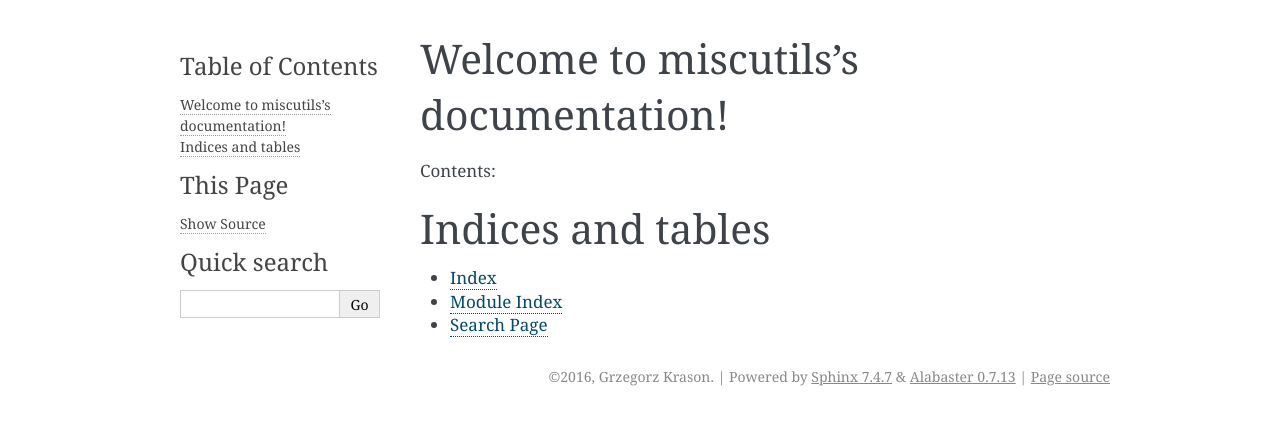
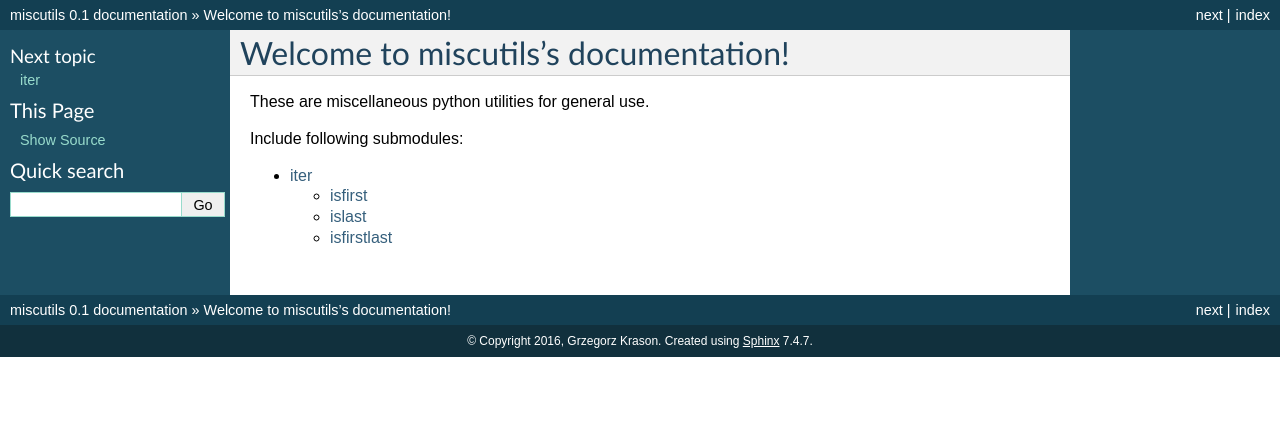
Before and after one commit to gergelyk/pymiscutils, a Sphinx documentation site: the page built from docs/source/index.rst, in a window 1280 px wide. Shown: the top 425 px of the page. Built offline with Sphinx 7.4.7, drawn with Linux system fonts in a browser that asks for light colours.

Commit message:
iter docs finished

```diff
--- a/docs/source/conf.py
+++ b/docs/source/conf.py
@@ -109,7 +109,7 @@ todo_include_todos = False
 
 # The theme to use for HTML and HTML Help pages.  See the documentation for
 # a list of builtin themes.
-html_theme = 'alabaster'
+html_theme = 'default'
 
 # Theme options are theme-specific and customize the look and feel of a theme
 # further.  For a list of options available for each theme, see the
--- a/docs/source/index.rst
+++ b/docs/source/index.rst
@@ -6,16 +6,12 @@
 Welcome to miscutils's documentation!
 =====================================
 
-Contents:
+These are miscellaneous python utilities for general use.
+
+Include following submodules:
 
 .. toctree::
    :maxdepth: 2
 
-
-
-Indices and tables
-==================
-
-* :ref:`genindex`
-* :ref:`modindex`
-* :ref:`search`
+   iter
+   shell
```
Also changed, not shown: docs/source/iter.rst (added, +87 -0 lines), docs/source/shell.rst (added).
